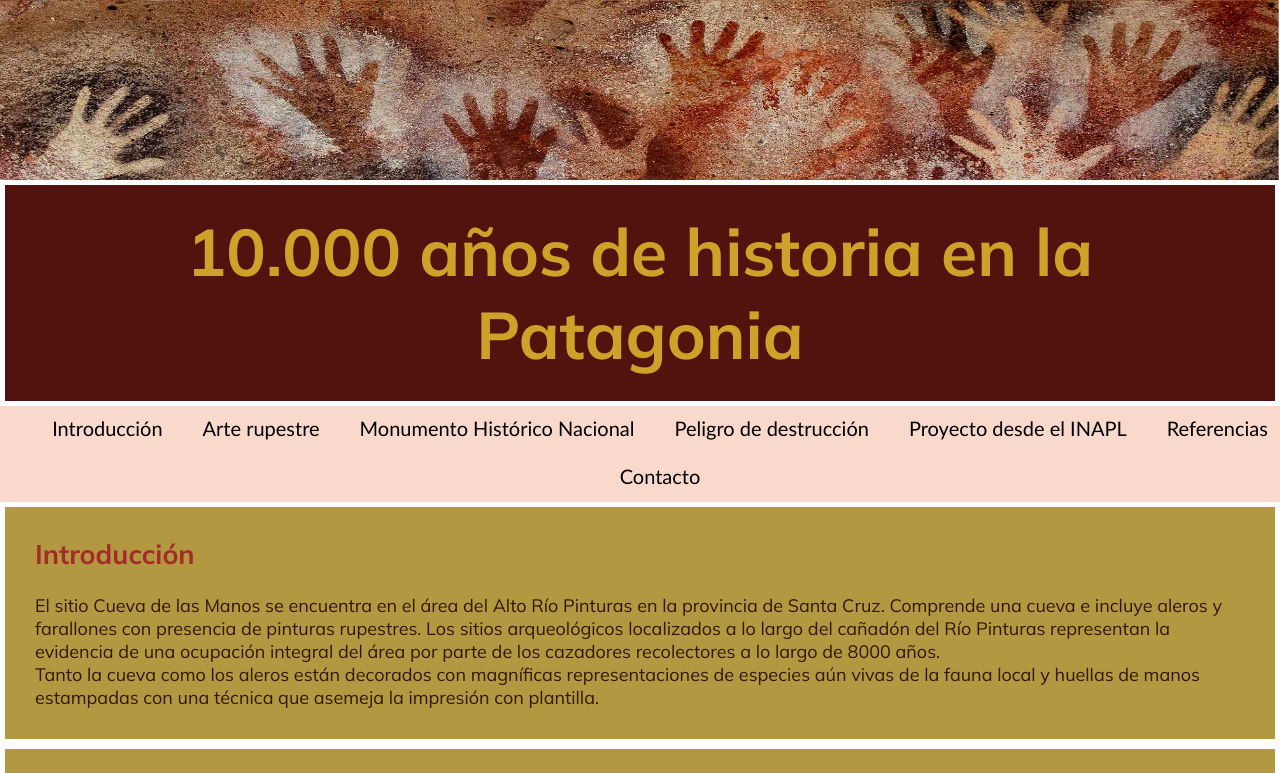
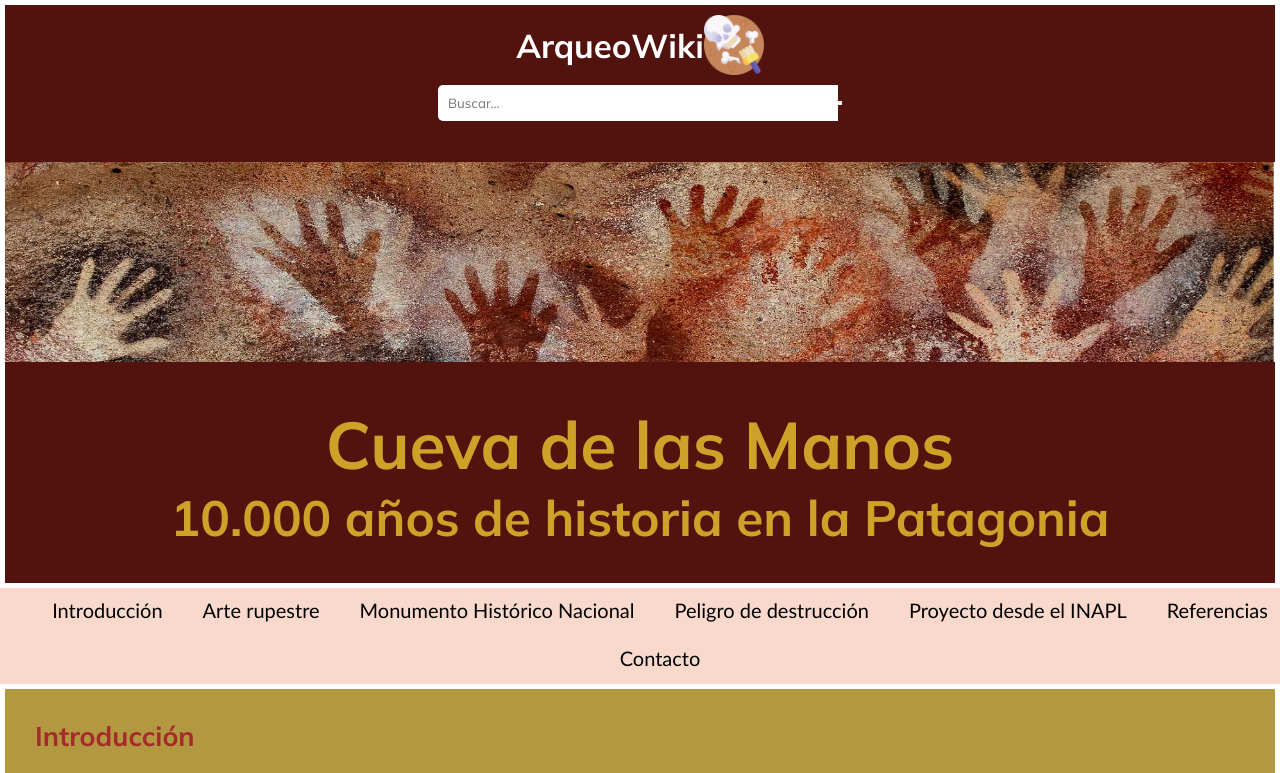
Before and after one commit to RocioAyelen/dise-oweb24, a plain HTML site: page PROYECTOFINAL.html in a window 1280 px wide. Shown: the top 773 px of the page. Drawn offline with Linux system fonts and the light colour scheme.

Commit message:
Actualizacion4

```diff
--- a/CSS/style.css
+++ b/CSS/style.css
@@ -14,9 +14,45 @@ header {
     font-weight: bold;
     text-align: center;
     border: 5px solid white;
-    padding: 25px;
+    padding-bottom: 35px;
+    padding-left: 0px;
+    padding-right: 0px;
 
 }
+
+.Logo{
+    display: flex;
+    align-items: center;
+    justify-content: center;
+    padding: 10px;
+    color: white;
+}
+
+.Logo h2{
+    font-size: 24px;
+    margin-right: 10px;
+}
+
+.Logo img{
+    width: 60px;
+    height: 60px;
+
+}
+
+
+.buscador{
+    display: flex;
+    align-items:center;
+    justify-content: center;
+}
+
+.buscador input[type="search"]{
+    padding: 10px;
+    border: none;
+    border-radius: 5px 0 0 5px;
+    width: 400px;
+}
+
 
 .Encabezado{
     display: flex;
@@ -186,7 +222,7 @@ p {
 
 /* ADAPTAR A OTROS DISPOSITIVOS*/
 
-@media (max-width: 768px){
+@media (max-width: 768px) and (min-width: 460px) {
     /*tablets*/
     header {
         background-color: black;
@@ -212,6 +248,7 @@ p {
 
 @media (max-width: 460px) {
     /*smartphones*/
+
     header {
         background-color: black;
         color: white;
@@ -237,6 +274,22 @@ p {
 
 
 
+footer {
+    background-color: #333;
+    padding: 20px;
+    text-align: center;
+    clear: both;
+    position: relative;
+    height: 100px;
+    margin-top: 20px;
+    }
+
+
+.footer p{
+    color: white;
+}
+
+
 
 
 
--- a/PROYECTOFINAL.html
+++ b/PROYECTOFINAL.html
@@ -6,9 +6,9 @@
     <meta name="viewport" content="width=device-width, initial-scale=1.0">
 
     <!--Título-->
-    <title> Cueva de Las Manos - Arte rupestre de la Patagonia </title>
+    <title> ArqueoWiki </title>
     <!-- Favicon-->
-    <link rel="shortcut icon" href="imagenes/mano.png">
+    <link rel="shortcut icon" href="/imagenes/Arqueowiki.png">
 
     <!-- Css estilo-->
     <link rel="stylesheet" href="css/style.css">
@@ -20,13 +20,27 @@
 <body>
 
     <!-- Encabezado -->
-    <div class="Encabezado">
-        <img src="/imagenes/CuevaManos ARRIBA.jpg" alt="imagen arriba" width="1350" height="180" class="Encabezado_img">
-    </div>
+    <header>
+        <div class="Logo"
+            <h2> ArqueoWiki </h2>
+            <img src="/imagenes/Arqueowiki.png" alt="icono de arqueologia" width="60px" height="60px">
+        </div>
 
-    <header>
+        <div class="buscador">
+            <input type="search" placeholder="Buscar...">
+                <button type="submit">
+                    <i class="fafa-search"> </i>
+                </button>
+        </div>
+        <br>
 
-        <h1> 10.000 años de historia en la Patagonia  </h1>
+        <div class="Encabezado">
+            <img src="/imagenes/CuevaManos ARRIBA.jpg" alt="imagen arriba" width="1400" height="200" class="Encabezado_img">
+        </div>
+        <br>
+
+        <h1> Cueva de las Manos</h1>
+        <h2> 10.000 años de historia en la Patagonia </h2>
 
     </header>
 
@@ -45,7 +59,7 @@
                     <li> <a href="#Reference" class="navbar-link"> Referencias </a> </li>
                     <li> <a href="#Contact" class="navbar-link"> Contacto </a> </li>
                 </ul>
-            </div>
+        </div>
     </nav>
 
 
@@ -58,9 +72,9 @@
                 <br>
                     <p> El sitio Cueva de las Manos se encuentra en el área del Alto Río Pinturas en la provincia de Santa Cruz. Comprende una cueva e incluye aleros y farallones con presencia de pinturas rupestres. Los sitios arqueológicos localizados a lo largo del cañadón del Río Pinturas representan la evidencia de una ocupación integral del área por parte de los cazadores recolectores a lo largo de 8000 años.
                     <br>
-                    Tanto la cueva como los aleros están decorados con magníficas representaciones de especies aún vivas de la fauna local y huellas de manos estampadas con una técnica que asemeja la impresión con plantilla.     </p>
+                    Tanto la cueva como los aleros están decorados con magníficas representaciones de especies aún vivas de la fauna local y huellas de manos estampadas con una técnica que asemeja la impresión con plantilla.</p>
+            </article>
         </div>
-            </article>
     </section>
 
 
@@ -86,8 +100,8 @@
                     El hábitat que circunda el sitio arqueológico se conserva intacto y alberga las mismas especies zoológicas representadas hace aproximadamente 10.000 años en el arte rupestre. Esto también ocurre con las especies vegetales. Se trata de un ambiente particular, único y atípico tanto a nivel provincial como regional, que posee un gran valor para la conservación de los sistemas naturales de la Argentina. Lo mismo se puede decir del arte rupestre, que, pese al inevitable pero muy lento deterioro natural que ha sufrido durante diez milenios y a algún daño ocasionado por la acción humana, posee un asombroso estado de conservación.
                     </p>
                     <br>
+            </article>
         </div>
-            </article>
     </section>
                     <br>
 
@@ -129,8 +143,8 @@
                     En 2004, con la sanción de la Ley N° 25.743 de Protección Arqueológica y Paleontológica se avanzó en la preservación, protección y salvaguardia del patrimonio arqueológico en todo el territorio nacional, promoviendo la investigación y comunicación. Cueva de las Manos, Río Pinturas, cuenta también con la necesaria protección provincial, jurisdicción con responsabilidad primaria por la gestión del sitio. En adición a las leyes provinciales de 1999 y 2010, en 2014 la provincia de Santa Cruz sancionó la Ley N° 3394/14 que declaró área de protección histórica del paisaje cultural-natural de la cuenca del río Pinturas. Mediante esta ley, la provincia de Santa Cruz se comprometió a proteger toda la cuenca y el sitio Cueva de las Manos, en función de los valores culturales y naturales de conservación que posee la cuenca del río Pinturas.
                     <br>
                     </p>
+            </article>
         </div>
-            </article>
     </section>
 
     <section class="section" id="Danger">
@@ -138,10 +152,9 @@
             <article>
                 <h2 class="otrossubtitulos"> Peligro de destrucción </h2>
                 <br>
-                <p>Si bien se trata de un sitio que cuenta con protección tanto provincial como nacional, el plan de gestión para su preservación y conservación debería prever acciones concretas que contemplen la custodia permanente del lugar: estricto control de ingreso de visitantes, provisión de guías de turismo con capacidad para ese fin, establecimiento de horarios de visita y para visitas guiadas, control de actividades extractivas agrícolas, entre otros aspectos. La distancia que separa el sitio de todo centro urbano es una de las mayores dificultades para su correcta administración. Resulta necesario articular con las autoridades provinciales, autoridad de aplicación responsable del bien, en términos de gestión y fortalecer las iniciativas locales de protección y administración de la cuenca. En el mismo sentido, se destaca la necesidad de considerar el interés minero en la zona y los eventuales impactos de tales actividades extractivas.
-                </p>
+                <p>Si bien se trata de un sitio que cuenta con protección tanto provincial como nacional, el plan de gestión para su preservación y conservación debería prever acciones concretas que contemplen la custodia permanente del lugar: estricto control de ingreso de visitantes, provisión de guías de turismo con capacidad para ese fin, establecimiento de horarios de visita y para visitas guiadas, control de actividades extractivas agrícolas, entre otros aspectos. La distancia que separa el sitio de todo centro urbano es una de las mayores dificultades para su correcta administración. Resulta necesario articular con las autoridades provinciales, autoridad de aplicación responsable del bien, en términos de gestión y fortalecer las iniciativas locales de protección y administración de la cuenca. En el mismo sentido, se destaca la necesidad de considerar el interés minero en la zona y los eventuales impactos de tales actividades extractivas.</p>
+            </article>
         </div>
-            </article>
     </section>
 
     <section class="section" id="INAPL">
@@ -153,8 +166,8 @@
                 <p> En 1995, a partir del inicio del Programa de Documentación y Preservación del Arte Rupestre Argentino, el INAPL comienza a desarrollar tareas destinadas a la conservación. En una primera etapa, las actividades consistieron tanto en la documentación del arte rupestre y el relevamiento del deterioro natural y cultural sufrido en el sitio, como en la transferencia de conocimientos y capacitación de la comunidad. En esa instancia también se elaboró un primer plan de manejo, el cual se actualiza de acuerdo a las distintas necesidades que van surgiendo.
 
                 El proyecto está dedicado a la gestión y custodia del sitio y brinda asesoramiento científico. Además, intercede ante las autoridades de UNESCO. Se realizan tareas de divulgación, investigación y uso público del sitio, con una propuesta que involucra directamente a la comunidad de Perito Moreno en relación a la preservación del patrimonio cultural y natural del área del Río Pinturas. </p>
+            </article>
         </div>
-            </article>
     </section>
     <!-- Fin Sección de Información -->
 
@@ -173,8 +186,8 @@
                     <li><a href="https://inapl.cultura.gob.ar/noticia/cueva-de-las-manos/" target="_blank" class="Ref_tam">24 años de la declaratoria de UNESCO a "Cueva de las Manos" </a></li>
                     <li> <a href="https://inapl.cultura.gob.ar/noticia/cueva-de-las-manos-es-parque-provincial/" target="_blank" class="Ref_tam"> Cueva de las Manos es Parque Provincial </a></li>
                 </ul>
+                </article>
             </div>
-                </article>
         </nav>
         </section>
         <!-- Fin Navegación -->
@@ -209,7 +222,12 @@
     </div>
 </section>
 
-
+    <!-- Pie de página -->
+    <footer class="footer">
+        <p> - Proyecto: “Conservación y Gestión Sostenible del Patrimonio Cultural. Cueva de Las Manos: 10.000 años de historia en la Patagonia” - INAPL.
+            - Equipo de investigación: María Onetto, María Luz Funes y Andrea Murgo.</p>
+    </footer>
+    <!-- Fin Pie de página -->
 
 </body>
 
```
Also changed, not shown: imagenes/Arqueowiki.png (added).
